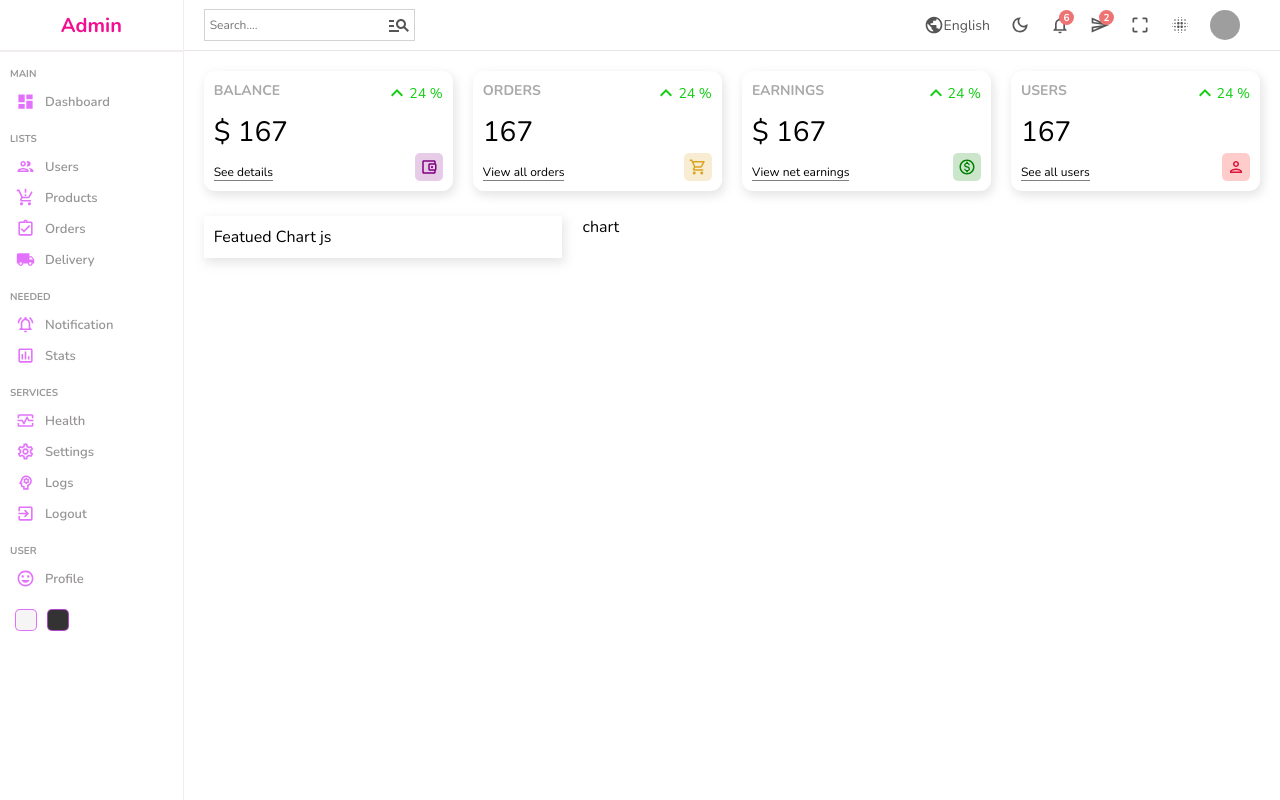
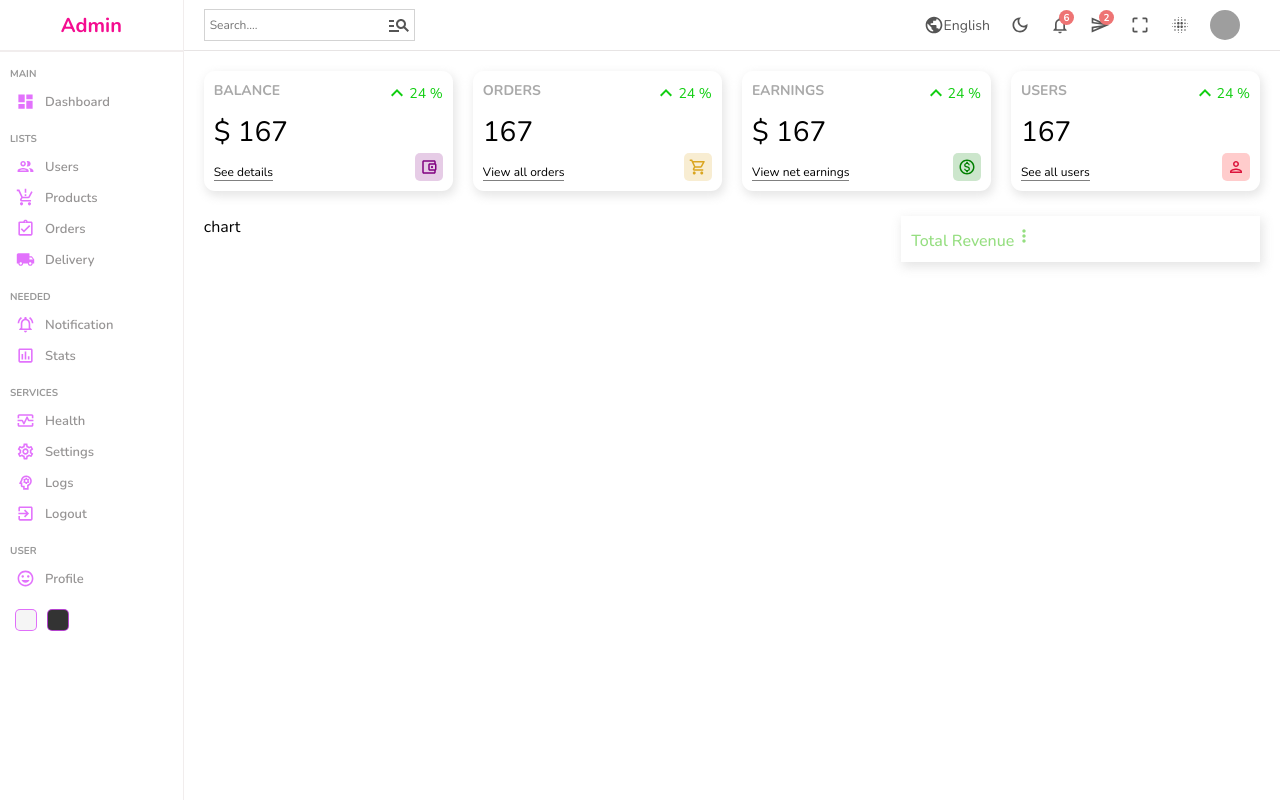
Before and after one commit to ahmedtowsikzap/Dashboared-For-EC, a React (Create React App) app: page / in a window 1280 px wide. Built offline with nearby package versions, Linux system fonts and the light colour scheme; grey boxes are pictures that could not be loaded.

Commit message:
changed the position of chart placement

```diff
--- a/src/components/featured/Featured.jsx
+++ b/src/components/featured/Featured.jsx
@@ -1,7 +1,17 @@
 import "./featured.scss";
-
+import MoreVertIcon from "@mui/icons-material/MoreVert";
 const Featured = () => {
-  return <div className="featured">Featued Chart js</div>;
+  return (
+    <div className="featured">
+      <div className="top">
+        <h1 className="title">
+          Total Revenue
+          <MoreVertIcon fontSize="small" />
+        </h1>
+      </div>
+      <div className="bottom"></div>
+    </div>
+  );
 };
 
 export default Featured;
--- a/src/components/featured/featured.scss
+++ b/src/components/featured/featured.scss
@@ -3,4 +3,16 @@
   -webkit-box-shadow: 2px 4px 10px 1px rgba(0, 0, 0, 0.47);
   box-shadow: 2px 4px 10px 1px rgba(201, 201, 201, 0.47);
   padding: 10px;
+
+  .top {
+    display: flex;
+    align-items: center;
+    justify-content: space-between;
+    color: rgba(69, 197, 34, 0.571);
+
+    .title {
+      font-size: 16px;
+      font-weight: 500;
+    }
+  }
 }
--- a/src/pages/home/Home.jsx
+++ b/src/pages/home/Home.jsx
@@ -17,8 +17,8 @@ const Home = () => {
           <Widget type="user" />
         </div>
         <div className="charts">
+          <Chart />
           <Featured />
-          <Chart />
         </div>
       </div>
     </div>
```
